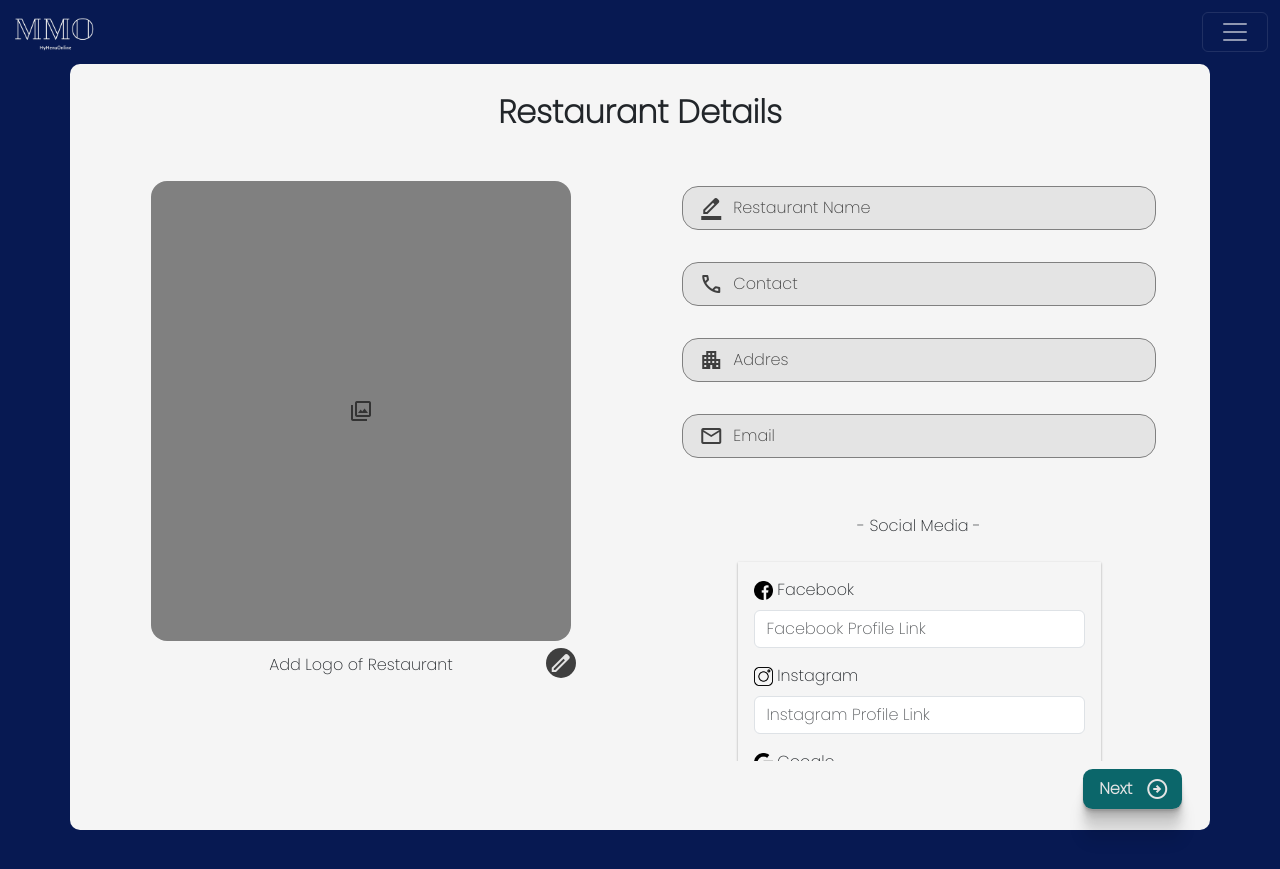
After one commit to infinitus04/myMenuOnline, a Django app: template templates/client/restaurantDetails.html in a window 1280 px wide. The commit adds this page. Shown: the top 869 px of the page. Run offline with Django 4.2, Linux system fonts and the light colour scheme; the template is opened without the code that fills it, so the values that code supplies are empty.

Commit message:
restaurantDetails page added

```diff
--- a/static/css/styleAdmin.css
+++ b/static/css/styleAdmin.css
@@ -114,7 +114,7 @@ body{
 .leftBlock{
 
     width: 100%;
-    height: 25rem;
+    height: 57vh;
     display: flex;
     justify-content: left;
     flex-direction: column;
@@ -135,7 +135,7 @@ body{
     flex-direction: column;
     align-items: center;
     /* border:1px solid black; */
-    height: 25rem;
+    height: 57vh;
     /* background-color: var(--secondary); */
     /* margin-top: 1.5rem ; */
 
@@ -198,9 +198,8 @@ body{
     padding: 0.5rem;
 }
 .inputArea:hover{
-    border-color: var(--primaryDark);
-    border-width: 2px ;
-    /* transition: 0.3s; */
+    border-color: var(--accent) !important;
+    box-shadow: inset 0 1px 1px rgba(0, 0, 0, 0.075), 0 0 8px var(--accent) !important;
 }
 .inputArea:focus{
     border-color: var(--primaryDark);
@@ -279,7 +278,7 @@ body{
 .overflowS{
     overflow: scroll;
     position: relative;
-    bottom: 20px;
+    /* bottom: 20px; */
     scrollbar-color: var(--background);
     /* height: 25rem; */
 }
@@ -975,3 +974,19 @@ input[type="radio"]{
 .fade-out {
     animation: fadeOut 1s ease forwards;
 }
+
+.socialMediaInput{
+    /* box-shadow: 0 2px 1px rgba(0,0,0,0.09), 0 4px 2px rgba(0,0,0,0.09), 0 8px 4px rgba(0,0,0,0.09), 0 16px 8px rgba(0,0,0,0.09), 0 32px 16px rgba(0,0,0,0.09); */
+    /* border: 1px solid gray; */
+    padding: 1rem;
+    margin: 0.5rem auto;
+    box-shadow: 0 1px 3px rgba(0,0,0,0.12), 0 1px 2px rgba(0,0,0,0.24);
+}
+.form-control:focus {
+    border-color: var(--accent) !important;
+    box-shadow: inset 0 1px 1px rgba(0, 0, 0, 0.075), 0 0 8px var(--accent) !important;
+  }
+
+  .socilaMediaTitle{
+    margin-top: 2.5rem;
+  }
--- a/templates/client/menuCreation.html
+++ b/templates/client/menuCreation.html
@@ -43,7 +43,7 @@
                   <label for="exampleInputPassword1" class="form-label" >New Password</label>
                   <input  required type="password" class="form-control" id="exampleInputPassword1" pattern="(?=.*[a-z])(?=.*[A-Z])(?=.*[0-9])(?=.*[!@#$%^&*_=+-]).{8,16}">
                   <!-- <div id="emailHelp" class="form-text"><a class="makeNoraml" href="">forgot Password</a></div> -->
-                  <div id="emailHelp" class="form-text">capital letter - small letter - special charater - number</div>
+                  <div id="emailHelp" class="form-text">Secure your account: Mix uppercase, lowercase, digits, and special characters in password.</div>
                 </div>
                 <div class="mb-3">
                   <label for="exampleInputPassword1" class="form-label">Confirm Password</label>
--- /dev/null
+++ b/templates/client/restaurantDetails.html
@@ -0,0 +1,181 @@
+<!doctype html>
+<html lang="en">
+  <head>
+    <meta charset="utf-8">
+    <meta name="viewport" content="width=device-width, initial-scale=1">
+    <title>Edit Restaurant Details</title>
+    <link rel="stylesheet" href="static/css/styleAdmin.css">
+    <link rel="stylesheet" href="https://fonts.googleapis.com/css2?family=Material+Symbols+Outlined:opsz,wght,FILL,GRAD@20..48,100..700,0..1,-50..200" />
+    <link href="https://cdn.jsdelivr.net/npm/bootstrap@5.3.1/dist/css/bootstrap.min.css" rel="stylesheet" integrity="sha384-4bw+/aepP/YC94hEpVNVgiZdgIC5+VKNBQNGCHeKRQN+PtmoHDEXuppvnDJzQIu9" crossorigin="anonymous">
+
+  </head>
+  <body>
+      <!-- Nav bar  start-->
+      <nav  style="  background-color:  #071952 !important;" class="navbar navbar-dark bg-dark fixed-top">
+        <div class="container-fluid">
+          <!-- <a class="navbar-brand" href="#"><h2>MMO</h2></a> -->
+          <img class="myMMOlogo navbar-brand" src="static/img/whiteTextMMO-removebg-preview.png" alt="">
+          <button class="navbar-toggler" type="button" data-bs-toggle="offcanvas" data-bs-target="#offcanvasDarkNavbar" aria-controls="offcanvasDarkNavbar" aria-label="Toggle navigation">
+            <span class="navbar-toggler-icon"></span>
+          </button>
+          <div style=" background-color: #1b1037 !important;" class="offcanvas offcanvas-end text-bg-dark" tabindex="-1" id="offcanvasDarkNavbar" aria-labelledby="offcanvasDarkNavbarLabel">
+            <div class="offcanvas-header">
+              <h5 class="offcanvas-title" id="offcanvasDarkNavbarLabel">Options</h5>
+              <button type="button" class="btn-close btn-close-white" data-bs-dismiss="offcanvas" aria-label="Close"></button>
+            </div>
+            <div class="offcanvas-body">
+              <ul class="navbar-nav justify-content-end flex-grow-1 pe-3">
+                <li class="nav-item d-flex align-items-center ">
+                  <span class="material-symbols-outlined ">home</span>
+                  <a class="nav-link active m-2" aria-current="page" href="#" >Home</a>
+                </li>
+                <li class="nav-item d-flex align-items-center">
+                  <span class="material-symbols-outlined">
+                    menu_book</span>
+                  <a class="nav-link active m-2" href="#">Menu</a>
+                </li>
+                <li class="nav-item d-flex align-items-center">
+                  <span class="material-symbols-outlined">
+                    category
+                    </span>
+                  <a class="nav-link active m-2" href="#">Category</a>
+                </li>
+                <li class="nav-item d-flex align-items-center">
+                  <span class="material-symbols-outlined">
+                    qr_code_scanner
+                    </span>
+                  <a class="nav-link active m-2" href="#">View QR</a>
+                </li>
+                <li class="nav-item d-flex align-items-center">
+                  <span class="material-symbols-outlined">
+                    person
+                    </span>
+                  <a class="nav-link active m-2" href="#">Profile</a>
+                </li>
+                <li class="nav-item d-flex align-items-center">
+                  <span class="material-symbols-outlined">
+                    info
+                    </span>
+                  <a class="nav-link active m-2" href="#">About</a>
+                </li>
+                <li class="nav-item d-flex align-items-center">
+                  <span class="material-symbols-outlined">
+                    logout
+                    </span>
+                  <a class="nav-link active m-2" style="font-weight: bold;" onclick="logOut()" href="#">log Out</a>
+                </li>
+
+              </ul>
+
+            </div>
+          </div>
+        </div>
+      </nav>
+
+      <!-- **********  form  ******************   -->
+    <form action="POST" class="container">
+        <h2>Restaurant Details</h2>
+        <div class="myleftright">
+            <!-- left block -->
+            <div onclick="open_file1()" class="leftBlock">
+                <input type="file" name="" id='input_file1' hidden>
+                <div class="grayBlock">
+                    <span class="material-symbols-outlined imgSpan ">
+                        photo_library
+                        </span>
+                </div>
+                <p id="fileName">Add Logo of Restaurant</p>
+                <span class="material-symbols-outlined editS ">
+                    edit
+                </span>
+
+
+            </div>
+            <!-- right block with scroll -->
+            <div class="rightBlock overflowS">
+                                      <!-- name  -->
+                  <div class="inputArea ">
+                    <span class="material-symbols-outlined">
+                        border_color
+                        </span>
+                    <input type="text" placeholder="Restaurant Name" name="" >
+                  </div>
+                  <!-- phone no. -->
+                  <div class="inputArea">
+                      <span class="material-symbols-outlined">
+                        phone
+                        </span>
+                        <input  type="tel" placeholder="Contact" name="" size="10" >
+                  </div>
+                  <!-- Addres -->
+                  <div class="inputArea">
+                    <span class="material-symbols-outlined">
+                        apartment
+                    </span>
+                    <input type="text" placeholder="Addres" name="" >
+                </div>
+                <!-- Email -->
+                  <div class="inputArea">
+                    <span class="material-symbols-outlined">
+                        email
+                    </span>
+                    <input type="email" placeholder="Email" name="" >
+                </div>
+
+                <!-- social media section -->
+                <p class="socilaMediaTitle"> - Social Media - </p>
+
+                <div class="socialMediaInput" >
+
+                  <div class="mb-3">
+                    <label for="facebook" class="form-label"> <img  style="height: 1.2rem;"   src="static/img/facebookBlack.png" alt=""> Facebook</label>
+                    <input type="text" class="form-control" id="facebook" name="facebook" placeholder="Facebook Profile Link">
+                  </div>
+                  <div class="mb-3">
+                    <label for="instagram" class="form-label"> <img  style="height: 1.2rem;" src="static/img/instagramBlack.png" alt=""> Instagram</label>
+                    <input type="text" class="form-control" id="instagram" name="instagram" placeholder="Instagram Profile Link">
+                  </div>
+                  <div class="mb-3">
+                    <label for="google" class="form-label"> <img  style="height: 1.2rem;"  src="static/img/googleBlack.png" alt=""> Google</label>
+                    <input type="text" class="form-control" id="" name="google" placeholder="Google Profile Link">
+                  </div>
+
+                </div>
+
+            </div>
+
+        </div>
+        <!-- ********* Submit action ***********  -->
+        <!-- <button type="submit" onclick="parent.location.href='category.html'" class=" myResNextB btn btn-outline-primary ">Next</button> -->
+        <div class="buttonListEdit">
+        <button type="submit" onclick="parent.location.href='/client/category'" id="" class="buttonBlockEditItem">
+          <p>Next</p>
+          <span class="material-symbols-outlined">arrow_circle_right</span>
+        </button>
+      </div>
+    </form>
+    <script src="https://cdn.jsdelivr.net/npm/bootstrap@5.3.1/dist/js/bootstrap.bundle.min.js" integrity="sha384-HwwvtgBNo3bZJJLYd8oVXjrBZt8cqVSpeBNS5n7C8IVInixGAoxmnlMuBnhbgrkm" crossorigin="anonymous"></script>
+    <script>
+        function open_file1() {
+          document.getElementById('input_file1').click();
+      }
+                  // Get file input element
+                  let fileInput = document.getElementById('input_file1');
+      let span = document.getElementById('fileName');
+
+      // Fires on file upload
+      fileInput.addEventListener('change', function(event){
+
+          // Get file name
+          let fileName = fileInput.files[0].name;
+
+          // Update file name in span
+          newStringName = fileName.slice(0,15) + "...";
+
+          span.innerText = newStringName;
+
+      });
+
+    </script>
+  </body>
+</html>
```
Also changed, not shown: static/css/styleSignUp.css (+5 -4 lines), db.sqlite3, media/images/biryani_Z0yBpaO.jpg, media/images/noodles_bxBv98W.jpg (added), static/img/facebookBlack.png (added), static/img/googleBlack.png (added), static/img/instagramBlack.png (added).
